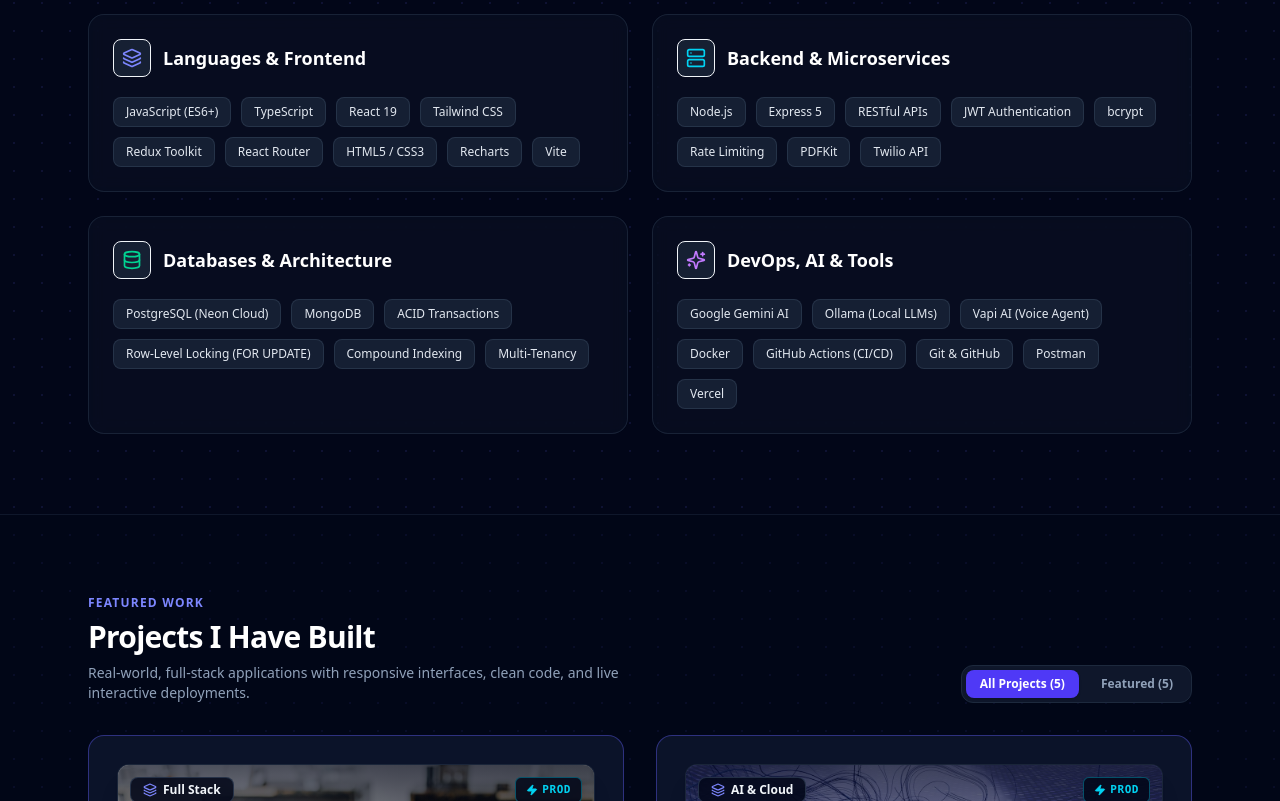
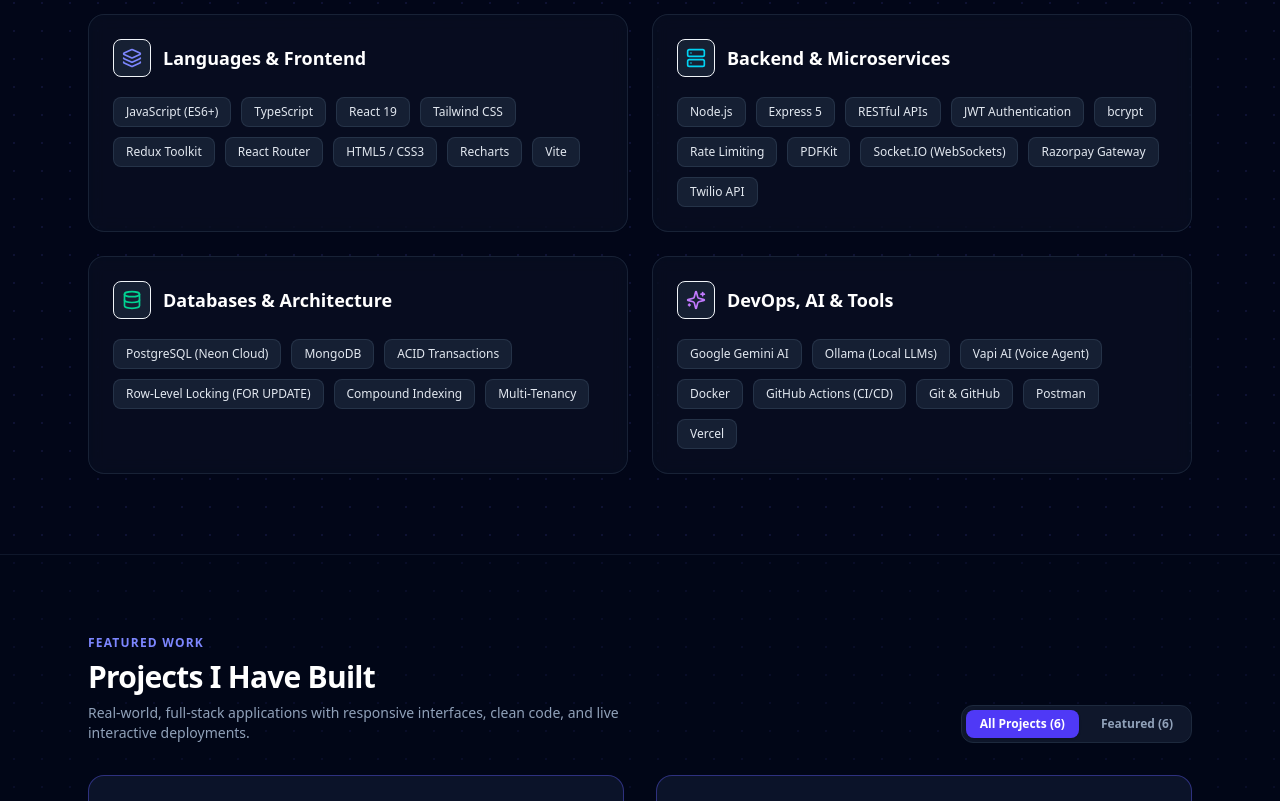
Before and after one commit to amitbuilds18/developer-portfolio, a React (Vite) app in the folder frontend/: page / in a window 1280 px wide. Shown: the part 1999-2800 px from the top of the page. Built offline with nearby package versions, Linux system fonts and the light colour scheme; no server answers.

Commit message:
Add RSK on-demand delivery quick-commerce platform with Socket.IO driver tracking and Razorpay

```diff
--- a/frontend/src/data/portfolioData.ts
+++ b/frontend/src/data/portfolioData.ts
@@ -83,6 +83,8 @@
         { name: "bcrypt" },
         { name: "Rate Limiting" },
         { name: "PDFKit" },
+        { name: "Socket.IO (WebSockets)" },
+        { name: "Razorpay Gateway" },
         { name: "Twilio API" },
       ],
     },
@@ -300,6 +302,44 @@
       metricHighlight: "Ollama LLM • PDF Document Chat & Rate-Limited APIs",
       featured: true,
     },
+    {
+      id: "rsk-quick-commerce",
+      title: "RSK — On-Demand Bakery, Sweets & Quick-Commerce Delivery Platform",
+      tagline: "Real-time delivery ecosystem with Socket.IO driver tracking, MSG91 OTP & Razorpay",
+      description:
+        "Architected a full-stack hyper-local delivery web platform for bakery, sweets, and dairy retail. Features live Socket.IO driver geolocation tracking, MSG91 mobile OTP auth, Neon PostgreSQL persistence, and tri-role dashboards for Customers, Store Admins, and Delivery Drivers.",
+      tags: ["Node.js", "Express", "PostgreSQL (Neon)", "Socket.IO", "Razorpay", "MSG91 OTP", "PWA", "Tailwind CSS"],
+      features: [
+        "Streamed bidirectional real-time order status updates and driver GPS coordinates using Socket.IO WebSockets",
+        "Programmed mobile-first OTP login flow integrated with MSG91 SMS gateway and fallback verification",
+        "Integrated Razorpay online payments with webhook verification alongside Cash on Delivery (COD) workflows",
+        "Engineered 3 dedicated role-based portals: Customer Storefront, Store Manager Catalog/Metrics, and Driver Delivery Hub",
+      ],
+      architecture: {
+        overview: "High-concurrency on-demand quick-commerce delivery architecture featuring bidirectional WebSocket telemetry, ACID relational order processing, and payment gateway webhooks.",
+        flow: [
+          "Customer PWA Storefront (Product Catalog, Cart & MSG91 Mobile OTP Auth)",
+          "WebSocket Gateway: Socket.IO bi-directional driver GPS telemetry & live order state synchronization",
+          "API & Business Logic: Express REST Microservices with Session Security",
+          "Database Engine: Neon Serverless PostgreSQL managing inventory, order transactions & customer addresses",
+          "Payment & SMS Gateways: Razorpay Webhooks (Online/COD) & MSG91 SMS Infrastructure"
+        ],
+        technicalHighlights: [
+          "Socket.IO WebSocket room multiplexing enabling sub-100ms driver coordinate broadcasting to customers",
+          "ACID-compliant order state machine guaranteeing linear state transitions (Placed -> Prepped -> Picked Up -> Delivered)",
+          "Role-based security middleware isolating Admin store metrics, Driver delivery feeds, and Customer order history",
+          "PWA-ready mobile responsive frontend optimized for low-bandwidth cellular connections"
+        ]
+      },
+      liveUrl: "https://github.com/ravishah20003-collab/rsk",
+      githubUrl: "https://github.com/ravishah20003-collab/rsk",
+      image: "/projects/rsk-delivery.jpg",
+      fallbackImage: "https://images.unsplash.com/photo-1509440159596-0249088772ff?auto=format&fit=crop&w=1200&q=80",
+      categoryBadge: "Full Stack",
+      prodBadge: "PROD",
+      metricHighlight: "Socket.IO Live Driver GPS • Razorpay & Neon DB",
+      featured: true,
+    },
   ] as Project[],
 
   experience: [
```
Also changed, not shown: frontend/public/projects/rsk-delivery.jpg (added).
